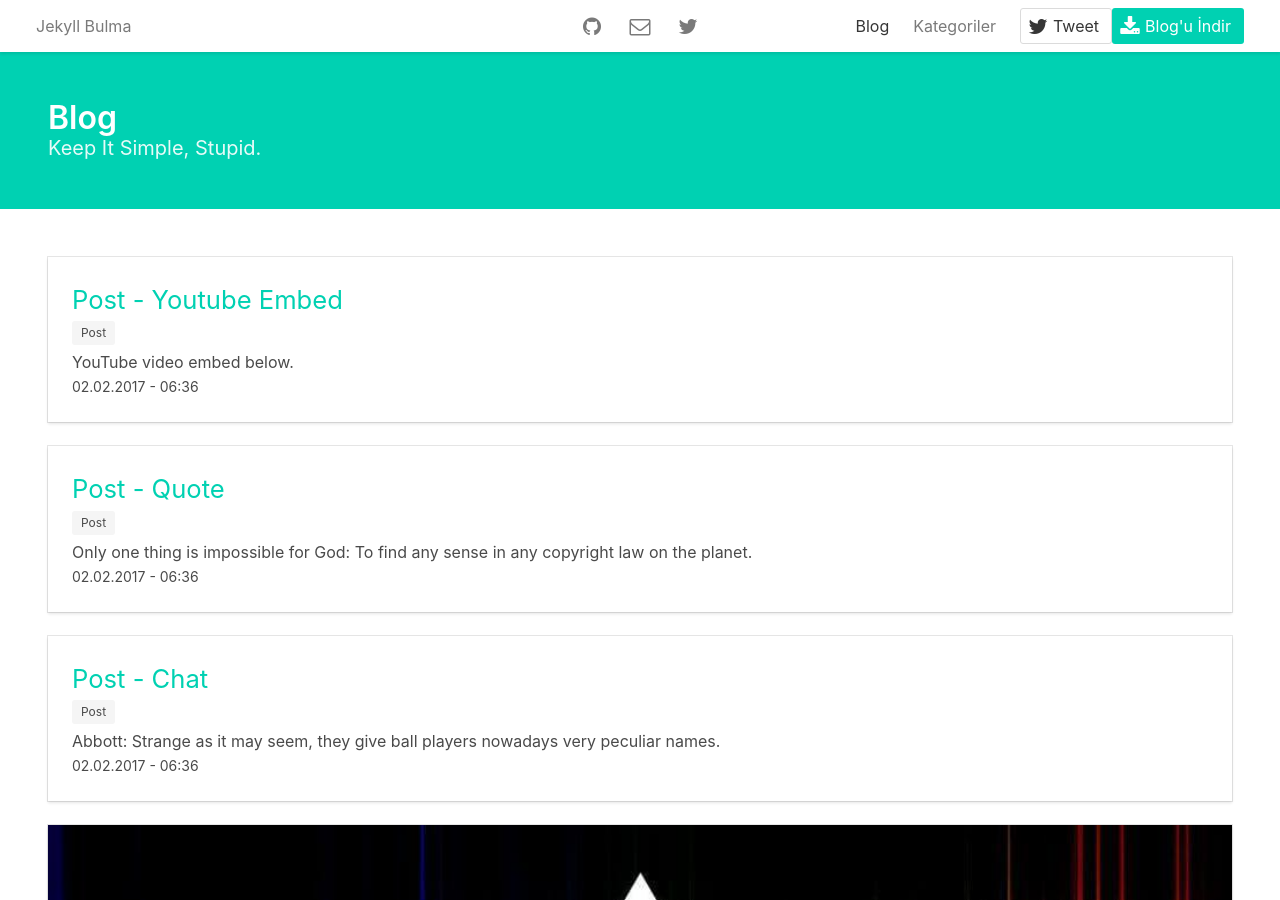
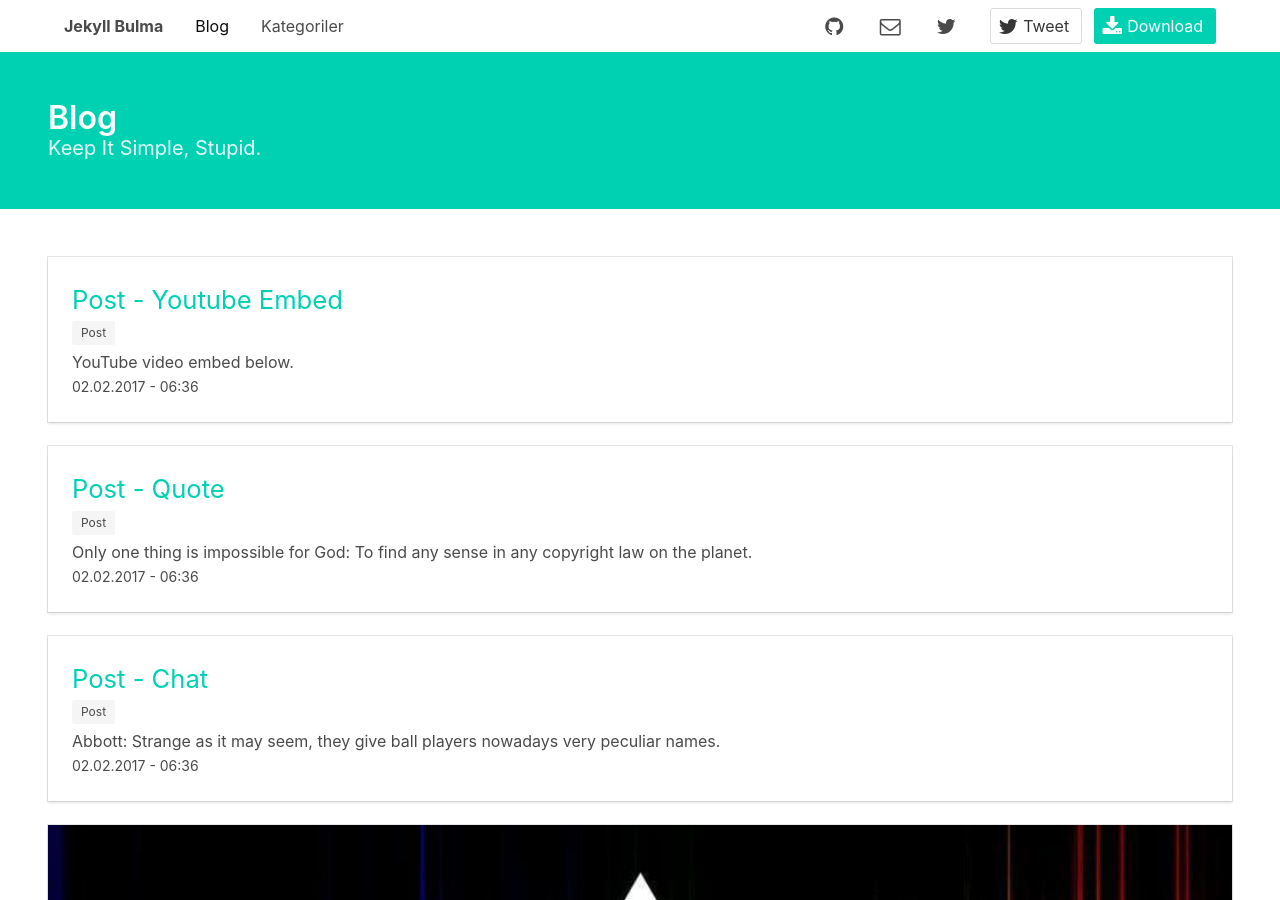
Before and after one commit to erayaydin/jekyll-bulma, a Jekyll site: the page built from index.html, in a window 1280 px wide and 900 px high. Built offline with Jekyll 4.4.1, drawn with Linux system fonts in a browser that asks for light colours; nearby versions of some CDN libraries; library files that are not in the unit come from our copies; the list of posts is cut into pages by our own code; comment, search, counter and statistics services are not loaded.

Commit message:
chore: update to use new navbar in Bulma
[docs for new navbar](http://bulma.io/documentation/components/navbar/)

```diff
--- a/_layouts/default.html
+++ b/_layouts/default.html
@@ -13,90 +13,145 @@
     <link rel="stylesheet" href="{{ "/assets/css/prism.css" | prepend: site.baseurl }}" />
 </head>
 <body>
-<nav class="nav has-shadow">
-    <div class="container is-fluid">
-        <div class="nav-left nav-brand">
-            <a href="{{ "/" | prepend: site.baseurl }}" class="nav-item">
+  <div class="container">
+    <nav class="navbar">
+      <div class="navbar-brand">
+        <a href="{{ "/" | prepend: site.baseurl }}" class="navbar-item">
         {{ site.name }}
         </a>
-        </div>
-        <div class="nav-center">
         {% if site.social.github %}
-            <a href="https://github.com/{{ site.social.github }}" class="nav-item">
+        <a href="https://github.com/{{ site.social.github }}" class="navbar-item is-hidden-desktop">
         <span class="icon">
             <i class="fa fa-github"></i>
         </span>
         </a>
         {% endif %}
         {% if site.social.email %}
-            <a href="mailto:{{ site.social.email }}" class="nav-item">
+        <a href="mailto:{{ site.social.email }}" class="navbar-item is-hidden-desktop">
         <span class="icon">
             <i class="fa fa-envelope-o"></i>
         </span>
         </a>
         {% endif %}
         {% if site.social.facebook %}
-            <a href="https://facebook.com/{{ site.social.facebook }}" class="nav-item">
+        <a href="https://facebook.com/{{ site.social.facebook }}" class="navbar-item is-hidden-desktop">
         <span class="icon">
             <i class="fa fa-facebook"></i>
         </span>
         </a>
         {% endif %}
         {% if site.social.twitter %}
-            <a href="https://twitter.com/{{ site.social.twitter }}" class="nav-item">
+        <a href="https://twitter.com/{{ site.social.twitter }}" class="navbar-item is-hidden-desktop">
         <span class="icon">
             <i class="fa fa-twitter"></i>
         </span>
         </a>
         {% endif %}
         {% if site.social.instagram %}
-            <a href="https://instagram.com/{{ site.social.instagram }}" class="nav-item">
+        <a href="https://instagram.com/{{ site.social.instagram }}" class="navbar-item is-hidden-desktop">
         <span class="icon">
             <i class="fa fa-instagram"></i>
         </span>
         </a>
         {% endif %}
         {% if site.social.tumblr %}
-            <a href="https://{{ site.social.tumblr }}.tumblr.com" class="nav-item">
+        <a href="https://{{ site.social.tumblr }}.tumblr.com" class="navbar-item is-hidden-desktop">
         <span class="icon">
             <i class="fa fa-tumblr"></i>
         </span>
         </a>
         {% endif %}
-        </div>
-        <span class="nav-toggle">
+        <div class="navbar-burger burger" data-target="navMenubd-main">
           <span></span>
           <span></span>
           <span></span>
-    </span>
-        <div class="nav-right nav-menu">
-            <a href="{{ "/" | prepend: site.baseurl }}" class="nav-item {% if page.url == "/" %} is-active {% endif %}">
+        </div>
+      </div>
+      <div id="navMenubd-main" class="navbar-menu">
+        <div class="navbar-start">
+          <a href="{{ "/" | prepend: site.baseurl }}" class="navbar-item {% if page.url == "/" %} is-active {% endif %}">
           Blog
           </a>
-            <a href="{{ "/categories" | prepend: site.baseurl }}" class="nav-item {% if page.url == "/categories/" %} is-active {% endif %}">
+          <a href="{{ "/categories" | prepend: site.baseurl }}" class="navbar-item {% if page.url == "/categories/" %} is-active {% endif %}">
           Kategoriler
           </a>
-            <div class="nav-item">
+        </div>
+        <div class="navbar-end">
+          {% if site.social.github %}
+          <a href="https://github.com/{{ site.social.github }}" class="navbar-item is-hidden-desktop-only">
+          <span class="icon">
+              <i class="fa fa-github"></i>
+          </span>
+          </a>
+          {% endif %}
+          {% if site.social.email %}
+          <a href="mailto:{{ site.social.email }}" class="navbar-item is-hidden-desktop-only">
+          <span class="icon">
+              <i class="fa fa-envelope-o"></i>
+          </span>
+          </a>
+          {% endif %}
+          {% if site.social.facebook %}
+          <a href="https://facebook.com/{{ site.social.facebook }}" class="navbar-item is-hidden-desktop-only">
+          <span class="icon">
+              <i class="fa fa-facebook"></i>
+          </span>
+          </a>
+          {% endif %}
           {% if site.social.twitter %}
-                <a href="https://twitter.com/{{ site.social.twitter }}" class="button">
+          <a href="https://twitter.com/{{ site.social.twitter }}" class="navbar-item is-hidden-desktop-only">
           <span class="icon">
               <i class="fa fa-twitter"></i>
           </span>
-                    <span>Tweet</span>
           </a>
           {% endif %}
-                {% if site.download %}
-                <a href="{{ site.download }}" class="button is-primary">
+          {% if site.social.instagram %}
+          <a href="https://instagram.com/{{ site.social.instagram }}" class="navbar-item is-hidden-desktop-only">
+          <span class="icon">
+              <i class="fa fa-instagram"></i>
+          </span>
+          </a>
+          {% endif %}
+          {% if site.social.tumblr %}
+          <a href="https://{{ site.social.tumblr }}.tumblr.com" class="navbar-item is-hidden-desktop-only">
+          <span class="icon">
+              <i class="fa fa-tumblr"></i>
+          </span>
+          </a>
+          {% endif %}
+          <div class="navbar-item">
+            <div class="field is-grouped">
+              <p class="control">
+                <a class="bd-tw-button button"
+                  data-social-network="Twitter"
+                  data-social-action="tweet"
+                  data-social-target="https://twitter.com/{{ site.social.twitter }}"
+                  target="_blank"
+                  href="https://twitter.com/intent/tweet?text=Jekyll Bulma—Jekyll theme based on modern CSS framework based on Flexbox&hashtags=bulmaio&url={{prepend: site.baseurl | prepend: site.url}}&via={{ site.social.twitter }}">
+                  <span class="icon">
+                    <i class="fa fa-twitter"></i>
+                  </span>
+                  <span>
+                    Tweet
+                  </span>
+                </a>
+              </p>
+              <p class="control">
+                <a class="button is-primary" href="{{ site.download }}">
                   <span class="icon">
                     <i class="fa fa-download"></i>
                   </span>
-                    <span>Blog'u İndir</span>
+                  <span>Download</span>
                 </a>
-                {% endif %}
+              </p>
             </div>
           </div>
         </div>
+      </div>
+
     </nav>
+  </div>
+
 {{ content }}
 <footer class="footer">
     <div class="container">
@@ -141,7 +196,6 @@
         </div>
     </div>
 </footer>
-
 <script src="{{ "/assets/js/main.js" | prepend: site.baseurl }}"></script>
 <script src="{{ site.baseurl }}{{ "/assets/js/jquery-3.1.1.min.js" | prepend: site.baseurl }}"></script>
 <script src="{{ "/assets/js/prism.js" | prepend: site.baseurl }}"></script>
```
Lines whose indentation alone changed are shown as unchanged.
